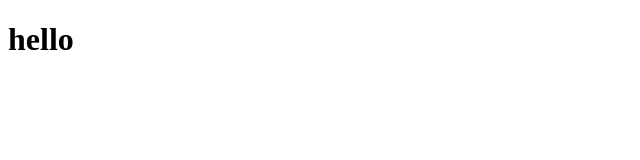
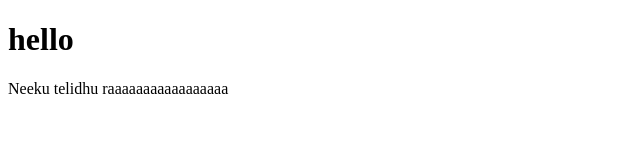
Before and after one commit to shannu4466/base-, a plain HTML site: page about.html in a window 1280 px wide. Shown: the whole page, without its empty margins (0-640 px from the left). Drawn offline with Linux system fonts and the light colour scheme.

Commit message:
Update about.html

```diff
--- a/about.html
+++ b/about.html
@@ -7,5 +7,6 @@
 </head>
 <body>
     <h1>hello</h1>
+    <p>Neeku telidhu raaaaaaaaaaaaaaaaa</p>
 </body>
 </html>
```
